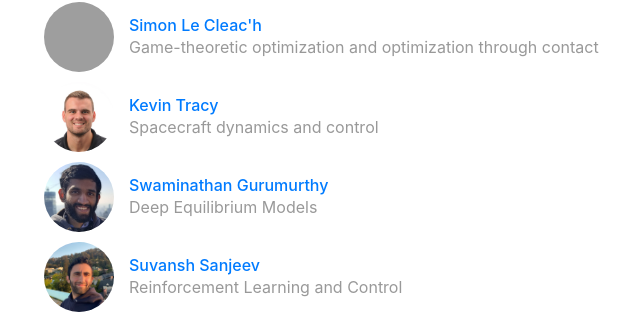
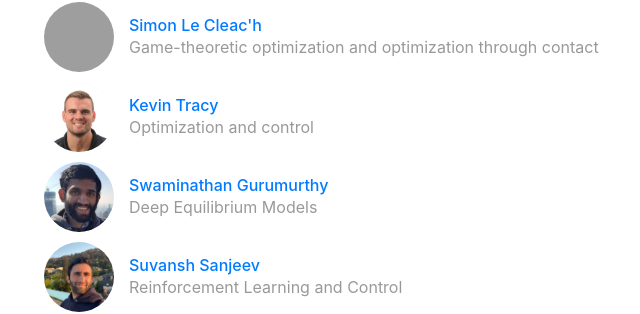
Before and after one commit to RoboticExplorationLab/roboticexplorationlab.github.io, a Jekyll site: the page built from index.html, in a window 1280 px wide and 900 px high, scrolled down 4817 px, cut to the strip 143-457 px from the top of the window. Shown: the whole strip, without its empty margins (421-1061 px from the left). Built offline with Jekyll 4.4.1, drawn with Linux system fonts in a browser that asks for light colours; comment, search, counter and statistics services are not loaded; grey boxes are pictures that could not be loaded.

Commit message:
updated my website

```diff
--- a/_data/people.yml
+++ b/_data/people.yml
@@ -100,11 +100,11 @@ jared:
 
 kevin:
     display_name: "Kevin Tracy"
-    webpage: "https://www.linkedin.com/in/kevin-tracy/"
+    webpage: "https://www.kevintracy.info"
     github: kevintracy7
     role: phd
     image: /img/people/kevin.jpg
-    bio: Spacecraft dynamics and control
+    bio: Optimization and control
 
 swamig:
     display_name: "Swaminathan Gurumurthy"
```
